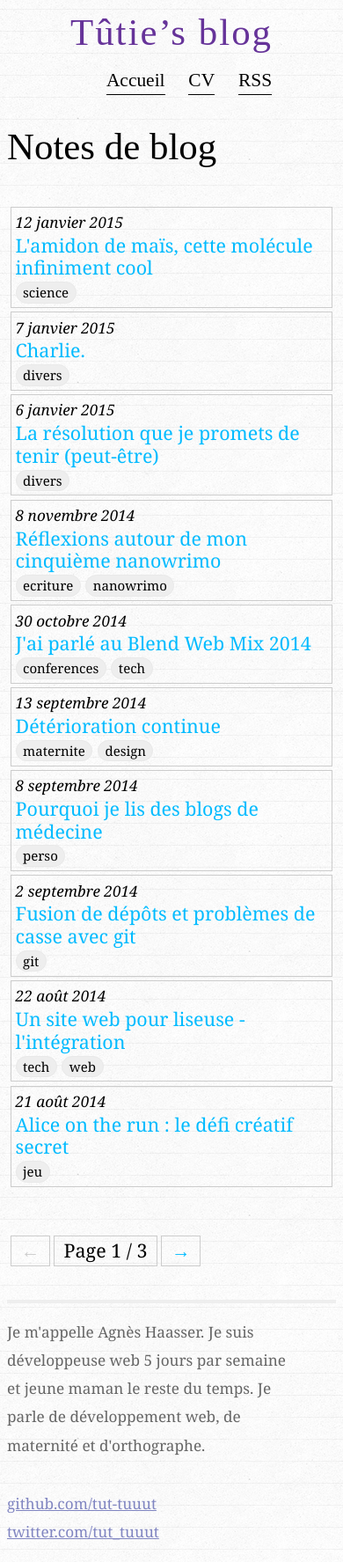
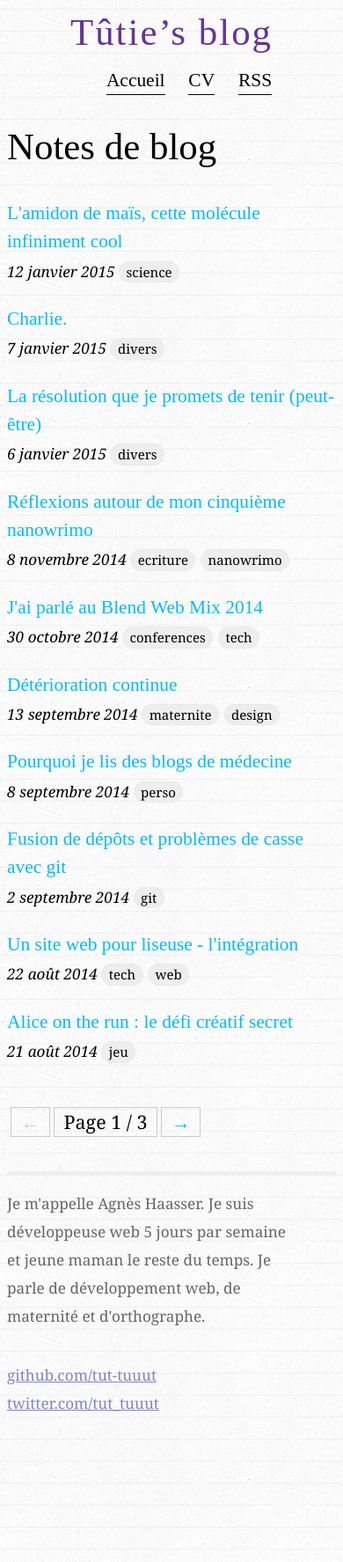
Before and after one commit to tut-tuuut/tut-tuuut.github.io, a Jekyll site: the page built from index.html, in a window 390 px wide. Shown: the whole page at 88% size. Built offline with Jekyll 4.4.1, drawn with Linux system fonts in a browser that asks for light colours; the list of posts is cut into pages by our own code.

Commit message:
Mod: better index

```diff
--- a/css/main.css
+++ b/css/main.css
@@ -24,40 +24,22 @@ a:hover   { color: #f06; }
 /*
 /*****************************************************************************/
 .posts {
-  list-style-type: none;
   margin-bottom: 2em;
 }
 
-.posts li {
-  line-height: 1.2em;
-  margin-bottom: 0.55em;
+.posts h2 {
+  margin: 1em 0 0;
+  font-family: 'Delius', cursive;
+  font-weight: normal;
+}
+.posts h2 a {
+  text-decoration: none;
+}
+.posts .date {
+  font-size: 0.8em;
+  font-style: italic;
 }
 
-.posts .date {
-  display: inline-block;
-  font-size: 0.8em;
-  font-style: italic;
-  padding-right: 1em;
-  text-align: right;
-  width: 9em;
-}
-@media (max-width: 700px) {
-  .posts {
-    padding: .2em;
-  }
-  .posts li {
-    border: 1px solid #ccc;
-    margin: .2em 0;
-    padding: .2em;
-  }
-  .posts .date,
-  .posts li > a {
-    display: block;
-    text-decoration: none;
-    text-align: left;
-    width: auto;
-  }
-}
 /*****************************************************************************/
 /*
 /* Site
@@ -107,6 +89,12 @@ header a {
   .site {
     margin-top: .2em;
   }
+  .posts h2 {
+    font-size: 1em;
+  }
+  .excerpt {
+    display: none;
+  }
 }
 .header nav a {
   color: #000;
@@ -120,10 +108,6 @@ header a {
 }
 .header nav li + li a {
   margin-left: 1em;
-}
-
-.meta {
-  color: #aaa;
 }
 
 footer {
@@ -258,3 +242,11 @@ header h1 {
 .pagination .disabled {
   color: #ccc;
 }
+.excerpt {
+  font-size: 0.9em;
+  line-height: 1.2em;
+  padding: 0 1em;
+}
+.excerpt p {
+  margin: 0;
+}
--- a/index.html
+++ b/index.html
@@ -5,15 +5,21 @@ title: Agnès H. — blog
 
 <div id="home">
   <h1>Notes de blog</h1>
-  <ul class="posts">
+  <div class="posts">
     {% for post in paginator.posts %}
-      <li><span class="date">{%include frenchDate.html date=post.date %}</span><a href="{{ post.url }}">{{ post.title }}</a>
+      <h2>
+        <a href="{{ post.url }}">{{ post.title }}</a>
+      </h2>
+      <div class="meta">
+        <span class="date">{%include frenchDate.html date=post.date %}</span>
+        <span class="categories">
           {% for cat in post.categories %}
             <span class="cat">{{ cat }}</span>
           {% endfor %}
-      </li>
+        </span>
+      </div>
+      <div class="excerpt">{{ post.excerpt }}</div>
     {% endfor %}
-  </ul>
   </div>
 
   <div class="pagination">
@@ -29,3 +35,5 @@ title: Agnès H. — blog
       <span class="cell disabled">&rarr;</span>
     {% endif %}
   </div>
+
+</div>
```
Lines whose indentation alone changed are shown as unchanged.
